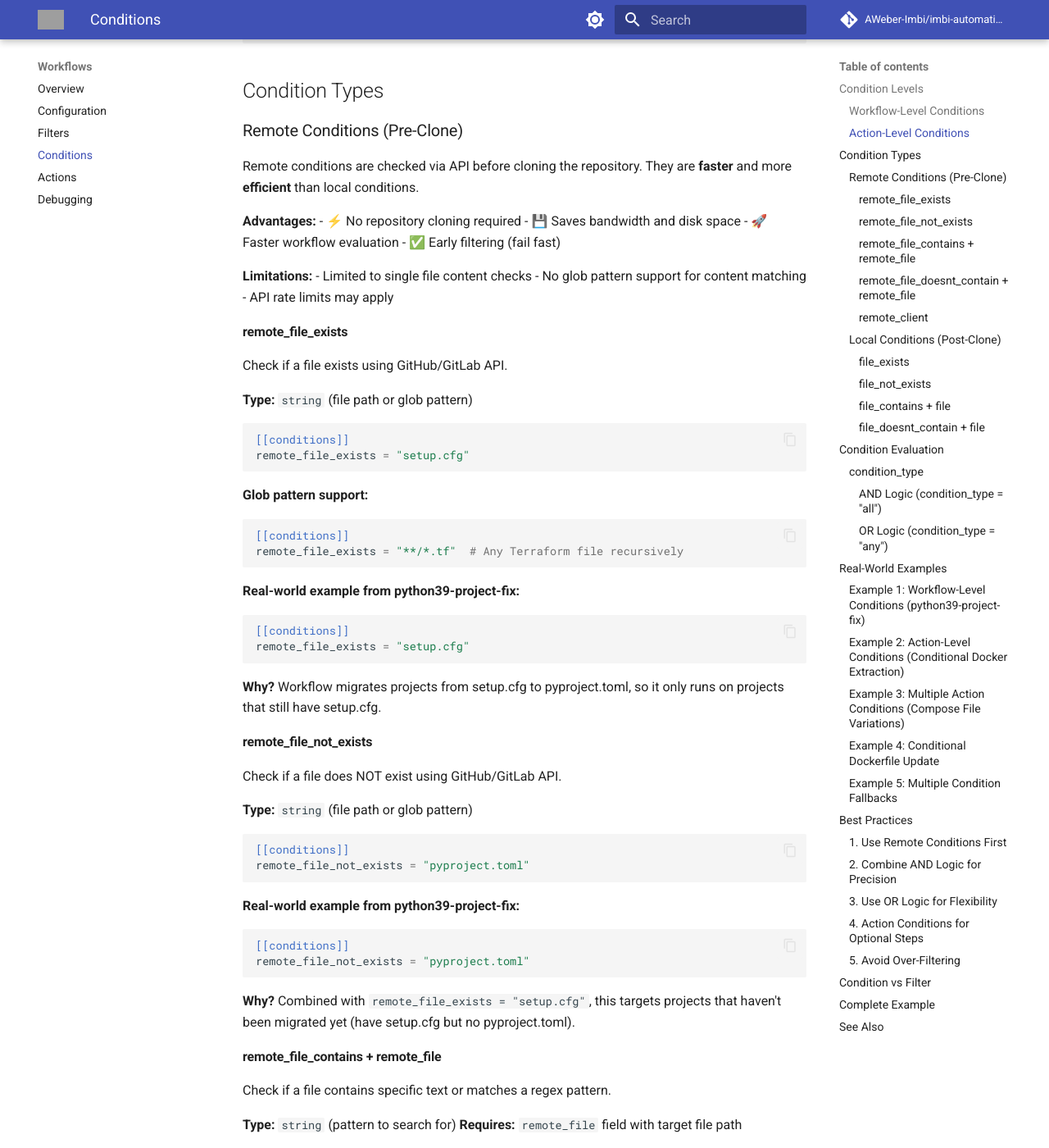
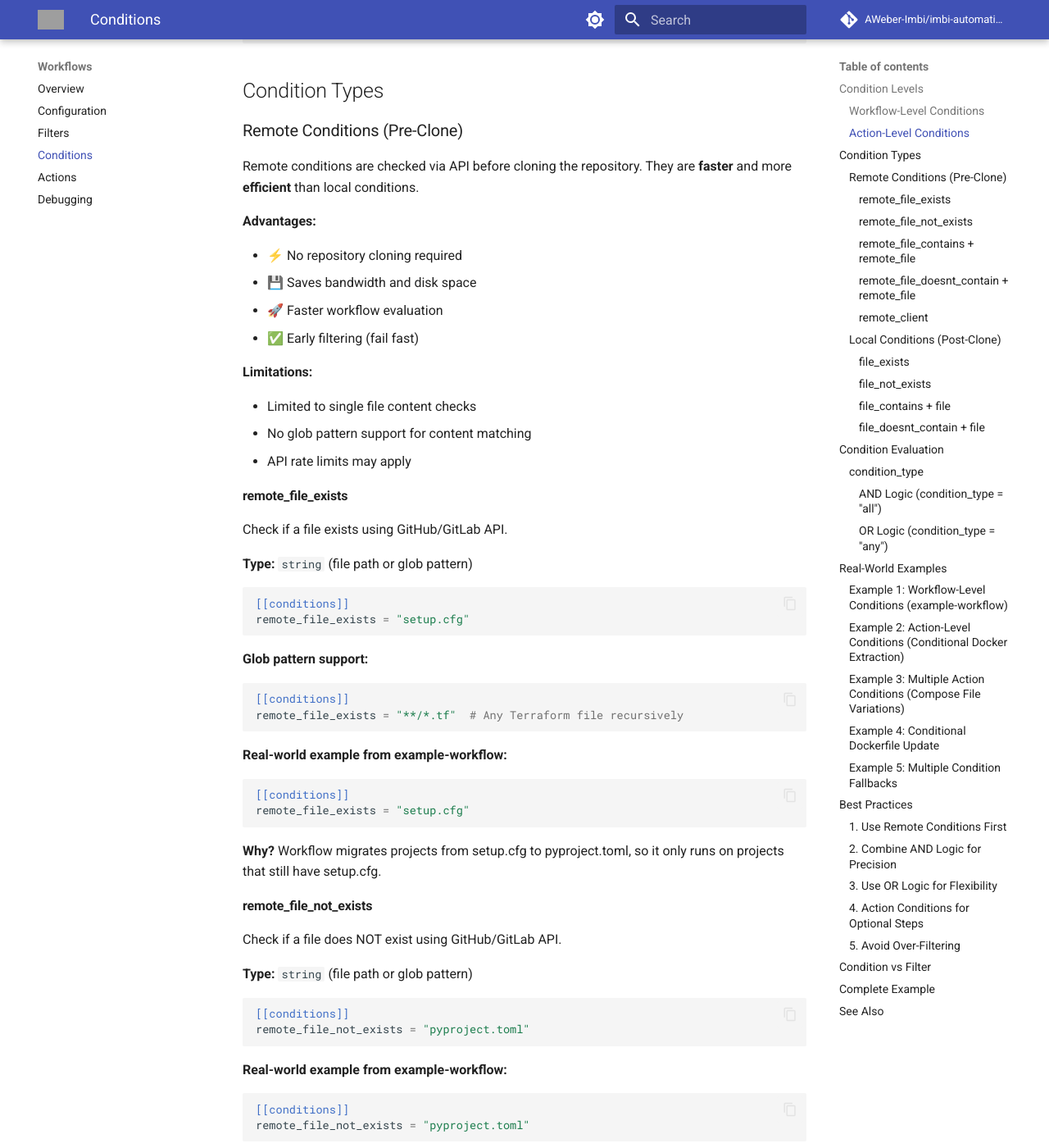
Before and after one commit to AWeber-Imbi/imbi-automations-cli, an MkDocs documentation site: the page built from docs/workflow-conditions.md, in a window 1280 px wide and 1400 px high, scrolled down 827 px. Shown: the whole window at 82% size. Built offline with MkDocs 1.6.1 and Material for MkDocs 9.7.7, drawn with Linux system fonts in a browser that asks for light colours; comment, search, counter and statistics services are not loaded; some of the changed text lies outside the part shown; grey boxes are pictures that could not be loaded.

Commit message:
Fix Markdown list rendering and anonymize examples
Fixed Markdown rendering issues where bold headings directly followed by
lists were not rendering correctly. MkDocs requires a blank line between
bold text ending with a colon and list items.

Also anonymized all references to internal workflow names and migration
keywords to remove internal implementation details.

Changes:
- Added blank lines after all **Heading:** patterns before lists
- Fixed rendering in workflow-conditions.md (Advantages, Limitations, etc.)
- Fixed rendering in workflow-configuration.md (Use cases, Condition Types)
- Fixed rendering in workflow-filters.md (Use filters, Common types, etc.)
- Replaced "python39-project-fix" with "example-workflow"
- Replaced "g2g-migration" with "migration"
- Maintained all technical content and examples

This ensures all documentation renders correctly in MkDocs Material theme.

🤖 Generated with [Claude Code](https://claude.com/claude-code)

Co-Authored-By: Claude <noreply@anthropic.com>

````diff
--- a/docs/workflow-conditions.md
+++ b/docs/workflow-conditions.md
@@ -33,12 +33,14 @@ file_exists = "Dockerfile"
 Remote conditions are checked via API before cloning the repository. They are **faster** and more **efficient** than local conditions.
 
 **Advantages:**
+
 - ⚡ No repository cloning required
 - 💾 Saves bandwidth and disk space
 - 🚀 Faster workflow evaluation
 - ✅ Early filtering (fail fast)
 
 **Limitations:**
+
 - Limited to single file content checks
 - No glob pattern support for content matching
 - API rate limits may apply
@@ -60,7 +62,7 @@ remote_file_exists = "setup.cfg"
 remote_file_exists = "**/*.tf"  # Any Terraform file recursively
 ```
 
-**Real-world example from python39-project-fix:**
+**Real-world example from example-workflow:**
 ```toml
 [[conditions]]
 remote_file_exists = "setup.cfg"
@@ -79,7 +81,7 @@ Check if a file does NOT exist using GitHub/GitLab API.
 remote_file_not_exists = "pyproject.toml"
 ```
 
-**Real-world example from python39-project-fix:**
+**Real-world example from example-workflow:**
 ```toml
 [[conditions]]
 remote_file_not_exists = "pyproject.toml"
@@ -147,12 +149,14 @@ remote_file_exists = ".gitlab-ci.yml"
 Local conditions are checked after cloning the repository. They have **full filesystem access** and support **glob patterns**.
 
 **Advantages:**
+
 - ✅ Full glob pattern support
 - ✅ Access to all files, even .gitignored
 - ✅ Complex pattern matching
 - ✅ Directory checks
 
 **Disadvantages:**
+
 - 🐌 Requires git clone first
 - 💾 Uses bandwidth and disk space
 - ⏱️ Slower than remote conditions
@@ -178,7 +182,7 @@ file_exists = "**/*.py"  # Any Python file recursively
 file_exists = "src/**/__init__.py"  # __init__.py in any src subdirectory
 ```
 
-**Real-world example from python39-project-fix (action-level):**
+**Real-world example from example-workflow (action-level):**
 ```toml
 [[actions]]
 name = "extract-constraints"
@@ -203,13 +207,13 @@ Check if a file or directory does NOT exist locally.
 file_not_exists = ".travis.yml"  # No legacy CI
 ```
 
-**Real-world example from python39-project-fix (action-level):**
+**Real-world example from example-workflow (action-level):**
 ```toml
 [[actions]]
 name = "extract-original-compose-yml"
 type = "git"
 command = "extract"
-commit_keyword = "g2g-migration"
+commit_keyword = "migration"
 source = "compose.yml"
 destination = "extracted:///compose.original.yaml"
 
@@ -285,7 +289,7 @@ remote_file_exists = "setup.cfg"
 remote_file_not_exists = "pyproject.toml"
 ```
 
-**Real-world example from python39-project-fix:**
+**Real-world example from example-workflow:**
 ```toml
 # Workflow level - targets un-migrated projects
 [[conditions]]
@@ -318,7 +322,7 @@ remote_file_exists = "setup.py"
 
 ## Real-World Examples
 
-### Example 1: Workflow-Level Conditions (python39-project-fix)
+### Example 1: Workflow-Level Conditions (example-workflow)
 
 ```toml
 # Only target Python projects that still use setup.cfg
@@ -402,7 +406,7 @@ file_exists = "repository:///Dockerfile"
 
 ### Example 5: Multiple Condition Fallbacks
 
-This pattern from python39-project-fix tries multiple compose file names:
+This pattern from example-workflow tries multiple compose file names:
 
 ```toml
 # Try compose.yaml first
@@ -570,7 +574,7 @@ remote_file = "setup.cfg"
 
 ## Complete Example
 
-This is the actual condition strategy from python39-project-fix:
+This is the actual condition strategy from example-workflow:
 
 ```toml
 # Filter: Broad targeting
````
Also changed, not shown: other parts of docs/workflow-conditions.md (+1 -1 lines), docs/workflow-configuration.md (+4 -0 lines), docs/workflow-filters.md (+11 -5 lines).
